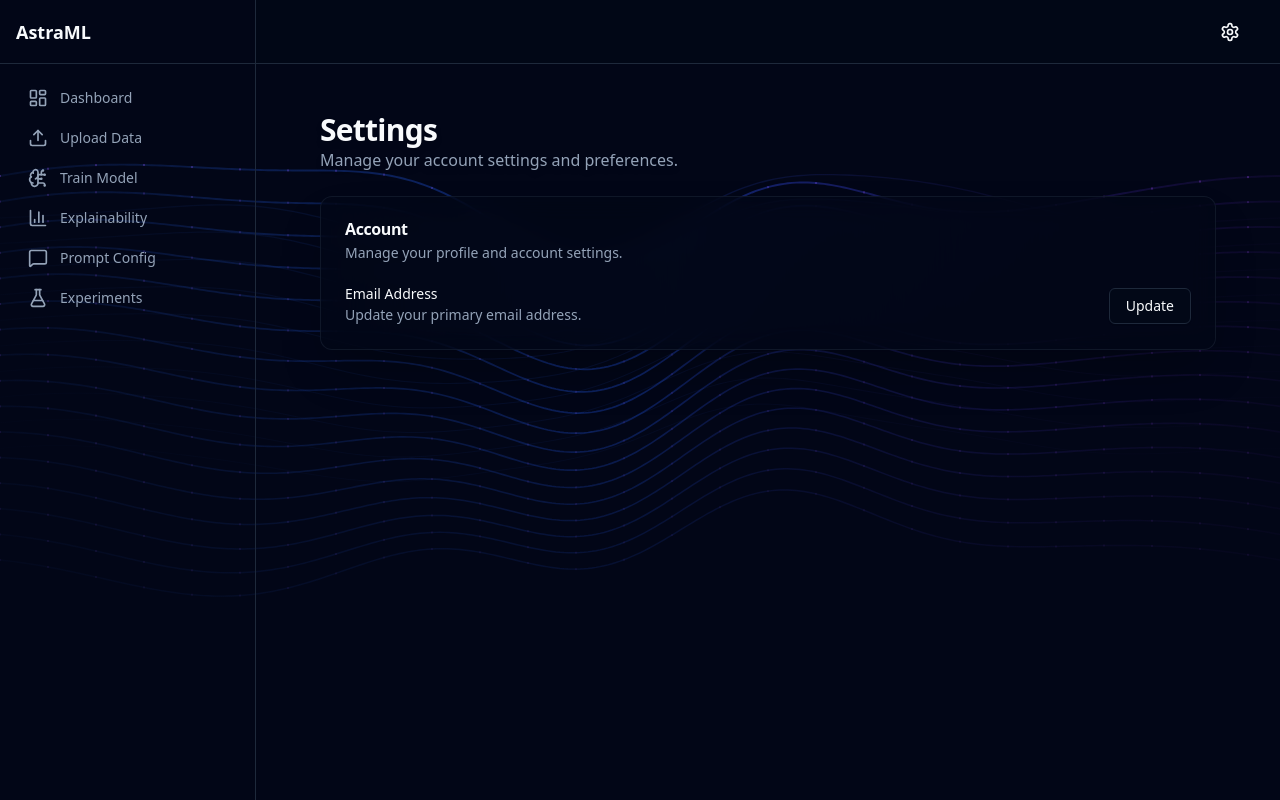
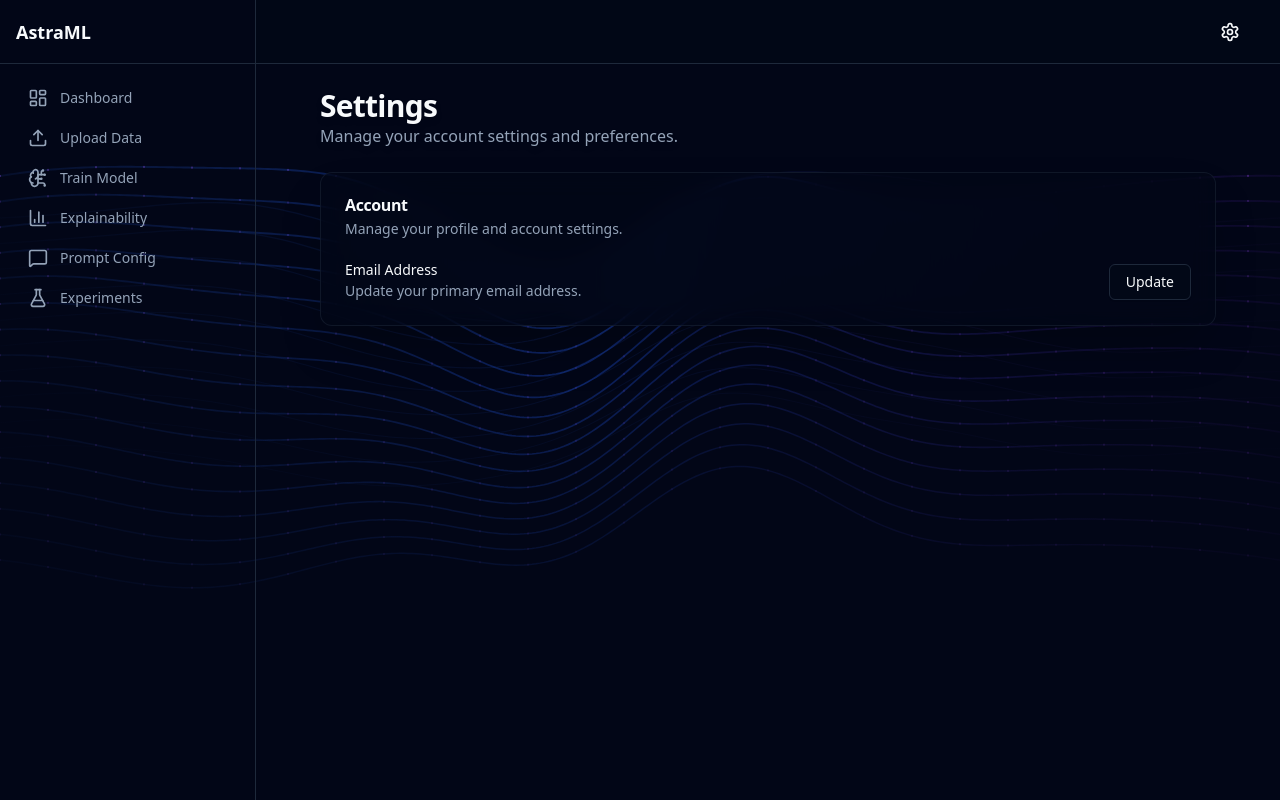
Before and after one commit to AastraML/AstraML, a React (Vite) app in the folder frontend/: page /settings in a window 1280 px wide. Built offline with nearby package versions, Linux system fonts and the light colour scheme.

Commit message:
feat(ui): hoist AetherRibbonMesh to top level layouts for global background

```diff
--- a/frontend/src/components/layout/AppShell.tsx
+++ b/frontend/src/components/layout/AppShell.tsx
@@ -2,15 +2,17 @@ import { useState } from 'react';
 import { Outlet } from 'react-router-dom';
 import { Sidebar } from './Sidebar';
 import { Header } from './Header';
+import { AetherRibbonMesh } from '../ui/AetherRibbonMesh';
 
 export function AppShell() {
   const [sidebarOpen, setSidebarOpen] = useState(false);
 
   return (
-    <div className="min-h-screen bg-background">
+    <div className="relative min-h-screen bg-background/0">
+      <AetherRibbonMesh />
       <Sidebar isOpen={sidebarOpen} setIsOpen={setSidebarOpen} />
 
-      <div className="flex min-h-screen flex-col md:pl-64">
+      <div className="relative z-10 flex min-h-screen flex-col md:pl-64">
         <Header setSidebarOpen={setSidebarOpen} />
 
         <main className="flex-1 py-6">
--- a/frontend/src/components/layout/PublicLayout.tsx
+++ b/frontend/src/components/layout/PublicLayout.tsx
@@ -1,11 +1,13 @@
 import { Outlet, Link } from 'react-router-dom';
 import { Button } from '../ui/Button';
 import { BrainCircuit } from 'lucide-react';
+import { AetherRibbonMesh } from '../ui/AetherRibbonMesh';
 
 export function PublicLayout() {
 
   return (
-    <div className="min-h-screen flex flex-col bg-background text-foreground">
+    <div className="relative min-h-screen flex flex-col text-foreground">
+      <AetherRibbonMesh />
       <header className="sticky top-0 z-50 w-full border-b bg-background/95 backdrop-blur supports-[backdrop-filter]:bg-background/60">
         <div className="container flex h-14 mx-auto max-w-7xl items-center justify-between px-4 sm:px-6 lg:px-8">
           <div className="flex items-center gap-2 font-bold text-lg tracking-tight">
@@ -22,10 +24,10 @@ export function PublicLayout() {
           </nav>
         </div>
       </header>
-      <main className="flex-1 flex flex-col">
+      <main className="relative z-10 flex-1 flex flex-col">
         <Outlet />
       </main>
-      <footer className="border-t py-6 md:py-0">
+      <footer className="relative z-10 border-t py-6 md:py-0">
         <div className="container mx-auto max-w-7xl flex flex-col items-center justify-between gap-4 md:h-16 md:flex-row px-4 sm:px-6 lg:px-8">
           <p className="text-sm leading-loose text-muted-foreground text-center md:text-left">
             Built by the AstraML team. © {new Date().getFullYear()} All rights reserved.
--- a/frontend/src/pages/Landing.tsx
+++ b/frontend/src/pages/Landing.tsx
@@ -1,11 +1,9 @@
 import { Link } from 'react-router-dom';
 import { Button } from '../components/ui/Button';
-import { AetherRibbonMesh } from '../components/ui/AetherRibbonMesh';
 
 export default function Landing() {
   return (
     <div className="relative flex-1 flex flex-col items-center justify-center py-20 lg:py-32 px-4 sm:px-6 lg:px-8 text-center min-h-screen">
-      <AetherRibbonMesh />
       <div className="max-w-4xl space-y-8 relative z-10 drop-shadow-md">
         <h1 className="font-mono text-5xl font-black tracking-tighter uppercase sm:text-7xl md:text-8xl lg:text-9xl">
           Machine Learning, <br className="hidden sm:block" />
--- a/frontend/src/pages/Settings.tsx
+++ b/frontend/src/pages/Settings.tsx
@@ -1,12 +1,10 @@
 import { Card, CardContent, CardDescription, CardHeader, CardTitle } from '../components/ui/Card';
 import { Button } from '../components/ui/Button';
-import { AetherRibbonMesh } from '../components/ui/AetherRibbonMesh';
 
 export default function Settings() {
 
   return (
     <div className="mx-auto max-w-4xl space-y-6 relative">
-      <AetherRibbonMesh />
       <div className="relative z-10">
         <h2 className="text-3xl font-bold tracking-tight drop-shadow-md">Settings</h2>
         <p className="text-muted-foreground drop-shadow-md">
```
